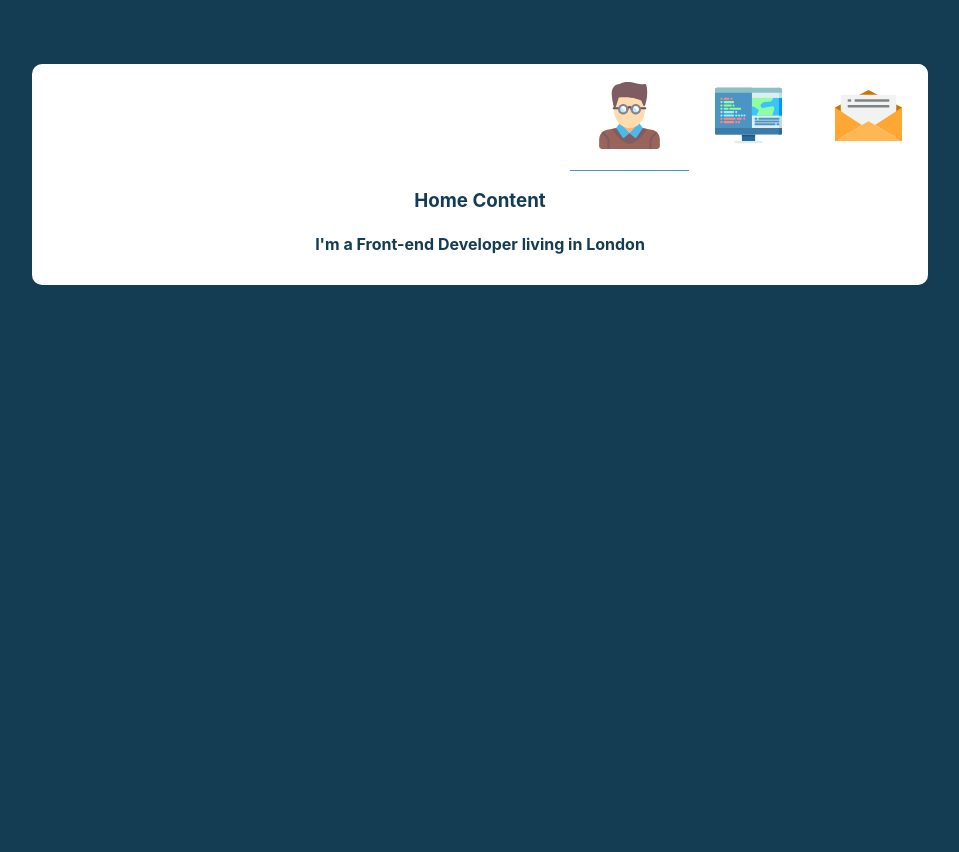
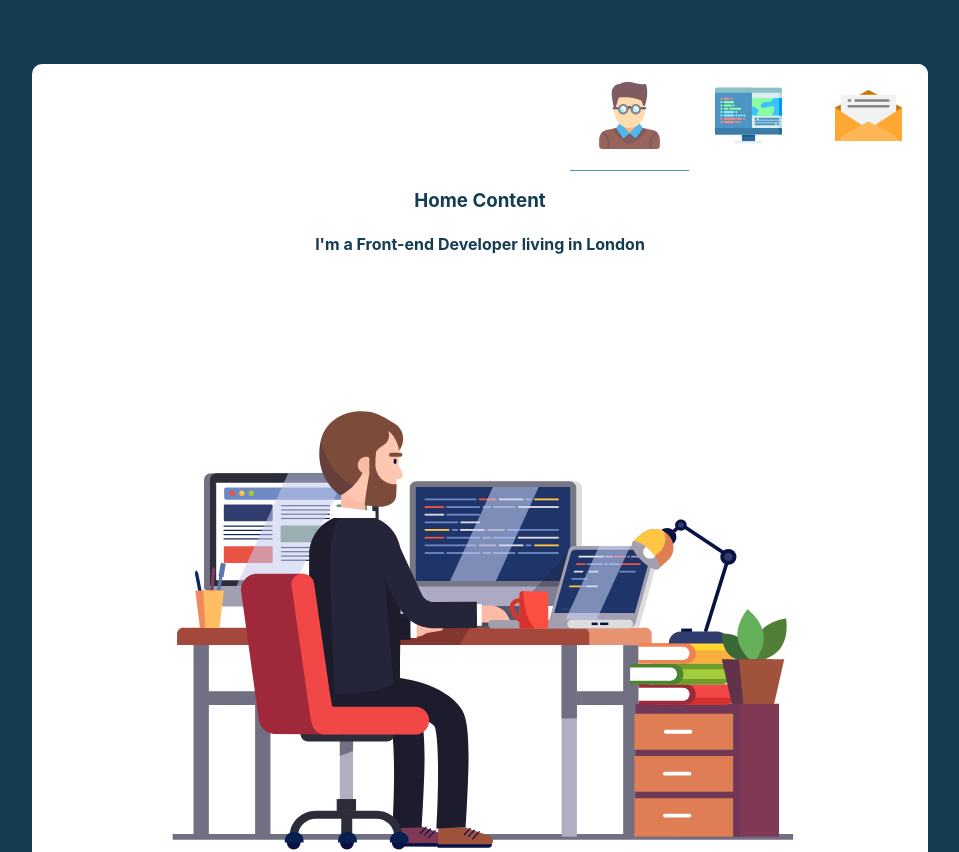
Before and after one commit to rafaelballestrin/portfolioOld, a React (Create React App) app: page / in a window 1280 px wide. Shown: the top 852 px of the page, without its empty margins (160-1119 px from the left). Before the commit the page ends 800 px from the top, so only its background shows below. Built offline with nearby package versions, Linux system fonts and the light colour scheme.

Commit message:
Add Image to the HomeContent

```diff
--- a/src/HomeContent/HomeContent.js
+++ b/src/HomeContent/HomeContent.js
@@ -1,5 +1,6 @@
 import React from 'react';
-import Menu from '../Menu/Menu'
+import Menu from '../Menu/Menu';
+import ComputerImg from '../images/computerDev.svg';
 
 export default function HomeContent() {
     return (
@@ -7,6 +8,7 @@ export default function HomeContent() {
             <Menu />
             <h3>Home Content</h3>
             <h4>I'm a Front-end Developer living in London</h4>
+            <img src= {ComputerImg} alt=''/>
         </div>
     )
 }
```
